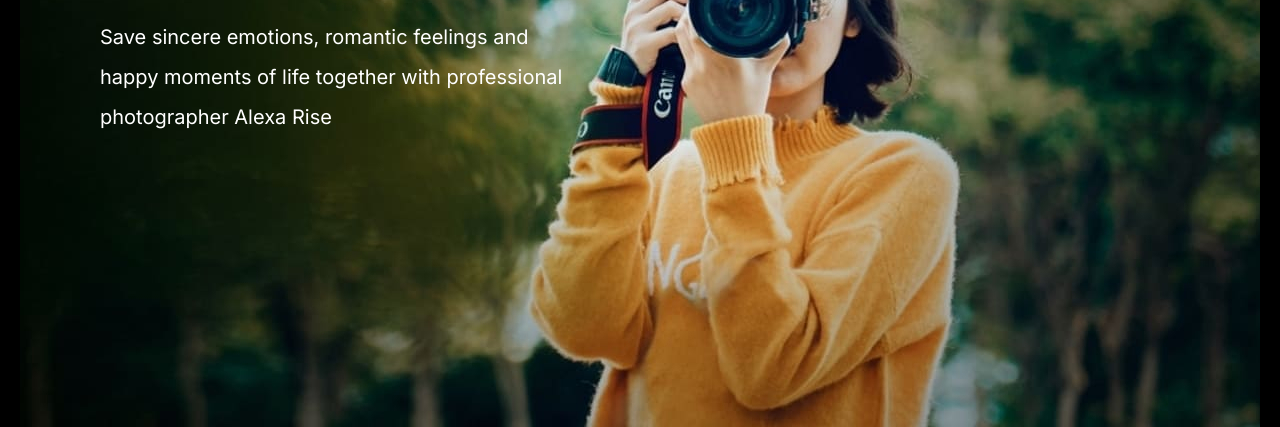
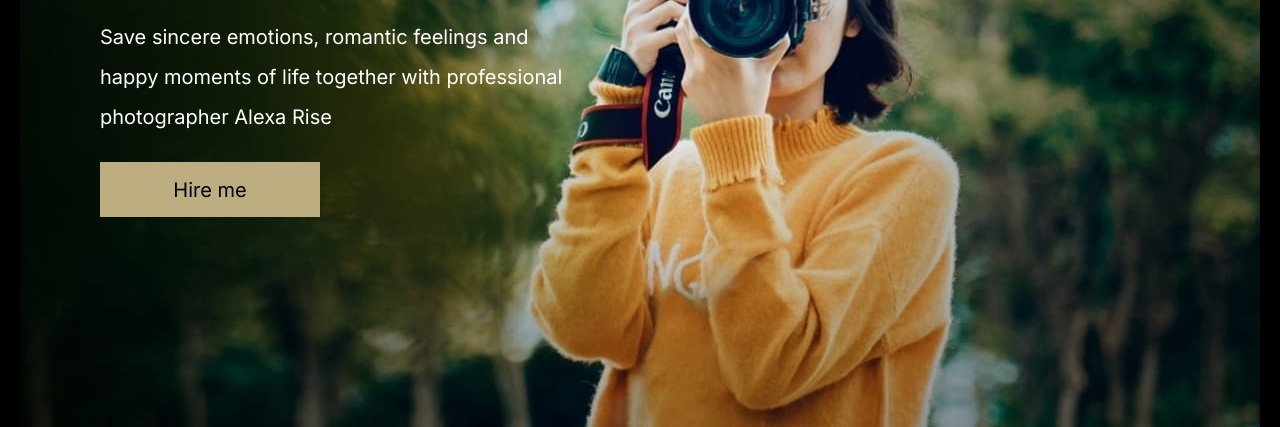
Before and after one commit to nikprosto/RSS, a plain HTML site: page portfolio/index.html in a window 1280 px wide. Shown: the part 373-800 px from the top of the page. Drawn offline with Linux system fonts and the light colour scheme.

Commit message:
add hero button

```diff
--- a/portfolio/index.html
+++ b/portfolio/index.html
@@ -42,6 +42,11 @@
                 </div>
                 <div class="text-hero">
                     <p class="text-inter">Save sincere emotions, romantic feelings and happy moments of life together with professional photographer Alexa Rise</p>
+                    <div class="button-order-hero">
+                        <form>
+                            <button name="order" type="button" class="button-order">Hire me</button>
+                        </form>
+                    </div>
                 </div>
             </section>
 
--- a/portfolio/style.css
+++ b/portfolio/style.css
@@ -85,6 +85,7 @@ body {
       color: white;
       font-size: 20px;
       line-height: 40px;
+      margin-bottom: 25px;
   }
 
   .text-hero {
@@ -282,6 +283,12 @@ body {
     margin: 40px auto 43px;
 }
 
+.button-order-hero {
+    width: 220px;
+    height: 55px;
+    /* margin: 40px auto 43px; */
+}
+
 .section-contacts {
     height: 700px;
     background-image: url(assets/img/contacts.jpg);
```
